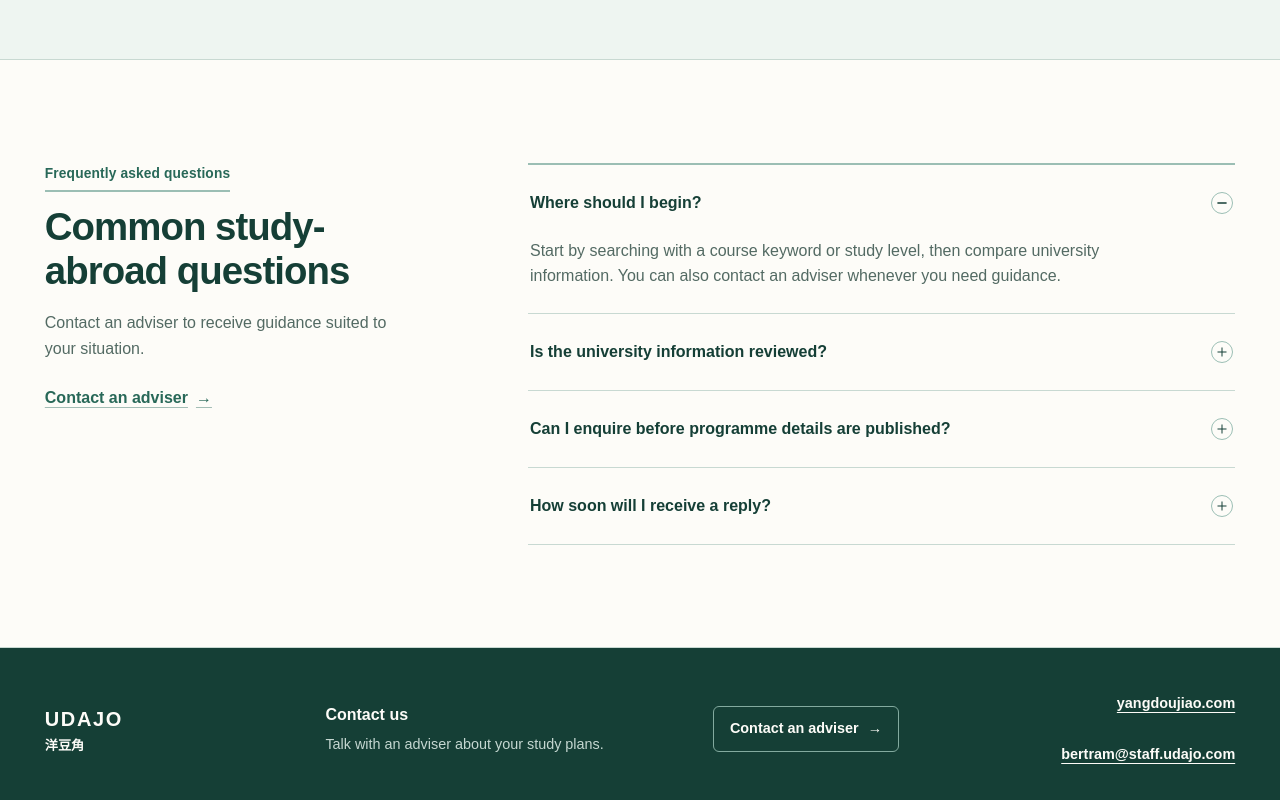
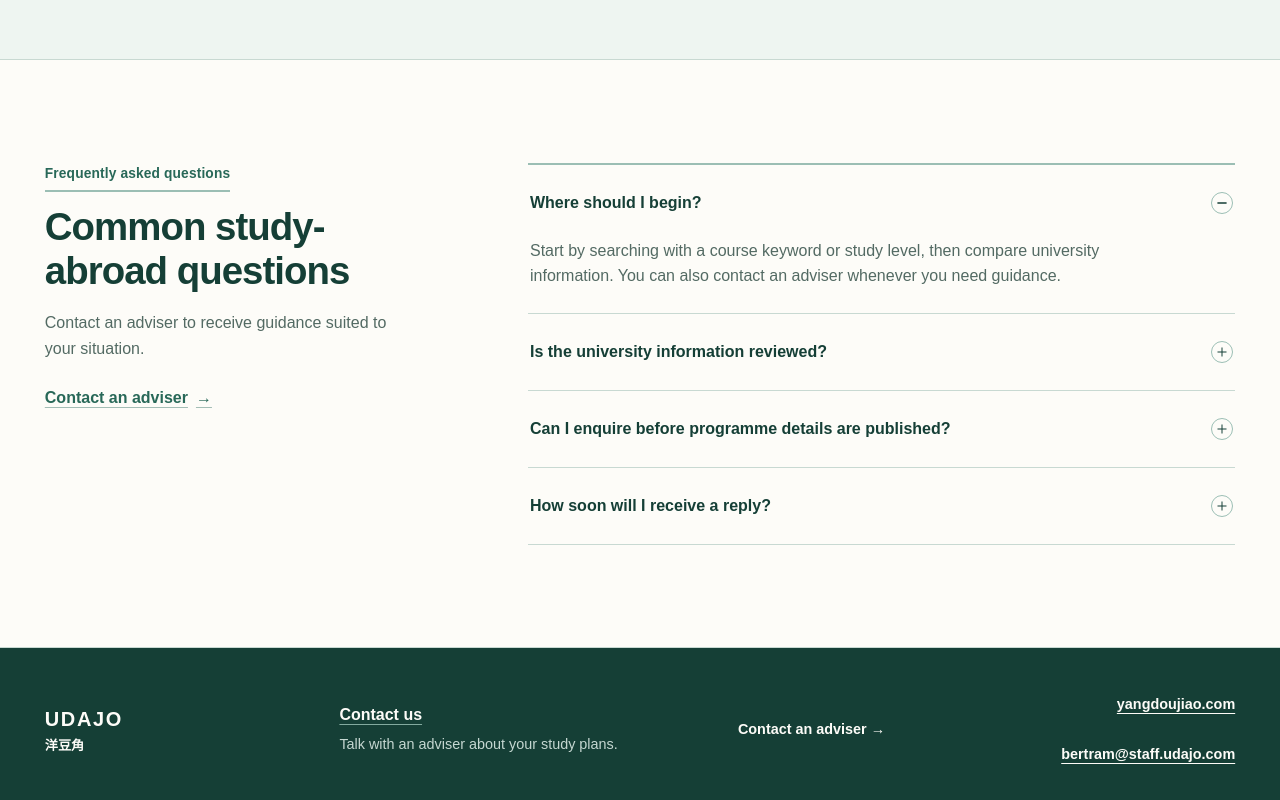
Before and after one commit to xw042543-commits/company-website, a Next.js app in the folder frontend/: page /en in a window 1280 px wide. Shown: the part 3011-3811 px from the top of the page. Built offline with nearby package versions, Linux system fonts and the light colour scheme; no server answers.

Commit message:
fix: make footer contact block clickable

```diff
--- a/frontend/src/app/globals.css
+++ b/frontend/src/app/globals.css
@@ -247,11 +247,11 @@ main [id], section[id] { scroll-margin-top: 94px; }
 .footer-brand { display: flex; flex-direction: column; color: var(--paper); }
 .footer-brand strong { font-size: 1.25rem; letter-spacing: .08em; }
 .footer-brand span { font-size: .82rem; font-weight: 700; }
-.footer-contact { display: flex; align-items: center; justify-content: space-between; gap: 28px; }
-.footer-contact strong { display: block; margin-bottom: 5px; color: var(--paper); font-size: 1rem; }
-.footer-contact p { color: #c5d7d1; }
-.footer-contact-action { min-height: 44px; display: inline-flex; align-items: center; flex: 0 0 auto; gap: 9px; padding: 10px 16px; border: 1px solid #83aa9f; border-radius: 6px; color: var(--paper); font-size: .9rem; font-weight: 760; text-decoration: none; }
-.footer-contact-action:hover { border-color: #b4d1c8; background: rgb(255 255 255 / 7%); color: #fff; }
+.footer-contact-copy { min-height: 64px; display: flex; align-items: center; justify-content: space-between; gap: 28px; padding: 10px 14px; border-radius: 6px; color: #c5d7d1; text-decoration: none; transition: background-color 180ms var(--ease-out), color 180ms var(--ease-out); }
+.footer-contact-copy strong { display: block; margin-bottom: 5px; color: var(--paper); font-size: 1rem; text-decoration: underline; text-decoration-color: #83aa9f; text-underline-offset: 4px; }
+.footer-contact-copy > span:first-child > span { display: block; font-size: .9rem; }
+.footer-contact-copy:hover { background: rgb(255 255 255 / 7%); color: #fff; }
+.footer-contact-label { flex: 0 0 auto; color: var(--paper); font-size: .9rem; font-weight: 760; }
 .footer-note { display: flex; flex-direction: column; gap: 2px; text-align: right; }
 .footer-note a { color: var(--paper); font-weight: 700; overflow-wrap: anywhere; }
 .footer-note span { font-size: .8rem; }
@@ -580,7 +580,7 @@ input[aria-invalid="true"] { border-color: var(--danger); box-shadow: 0 0 0 3px
   .school-image { height: 110px; min-height: 110px; }
   .footer-grid { grid-template-columns: 1fr; gap: 24px; }
   .footer-note { grid-column: auto; }
-  .footer-contact { align-items: flex-start; flex-direction: column; gap: 16px; }
+  .footer-contact-copy { align-items: flex-start; flex-direction: column; gap: 12px; }
   .adviser-list { grid-template-columns: minmax(0, 1fr); }
   .adviser-contact { display: grid; grid-template-columns: 180px minmax(0, 1fr); gap: 24px; }
   .adviser-contact + .adviser-contact { border-left: 0; border-top: 1px solid var(--line); }
--- a/frontend/src/components/site-chrome.tsx
+++ b/frontend/src/components/site-chrome.tsx
@@ -27,8 +27,10 @@ export function SiteChrome({ locale, signedIn, children }: { locale: Locale; sig
     <footer className="site-footer"><div className="container footer-grid">
       <div className="footer-brand"><strong>UDAJO</strong><span>洋豆角</span></div>
       <div className="footer-contact">
-        <div><strong>{words(locale, "联系我们", "Contact us")}</strong><p>{words(locale, "与留学顾问沟通你的升学计划。", "Talk with an adviser about your study plans.")}</p></div>
-        <Link className="footer-contact-action" href={`/${locale}/about#enquiry`}>{words(locale, "联系顾问", "Contact an adviser")} <span aria-hidden="true">→</span></Link>
+        <Link className="footer-contact-copy" href={`/${locale}/about#enquiry`}>
+          <span><strong>{words(locale, "联系我们", "Contact us")}</strong><span>{words(locale, "与留学顾问沟通你的升学计划。", "Talk with an adviser about your study plans.")}</span></span>
+          <span className="footer-contact-label">{words(locale, "联系顾问", "Contact an adviser")} <span aria-hidden="true">→</span></span>
+        </Link>
       </div>
       <p className="footer-note"><a href={`https://${companyProfile.domain}`}>{companyProfile.domain}</a><br /><a href={`mailto:${companyProfile.publicEmail}`}>{companyProfile.publicEmail}</a></p>
     </div></footer>
```
Also changed, not shown: 1 other file (tests, documents, lock files or other folders).
